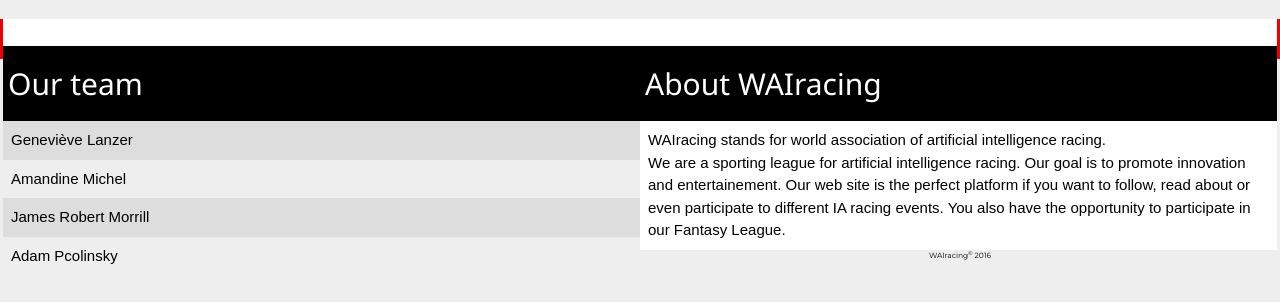
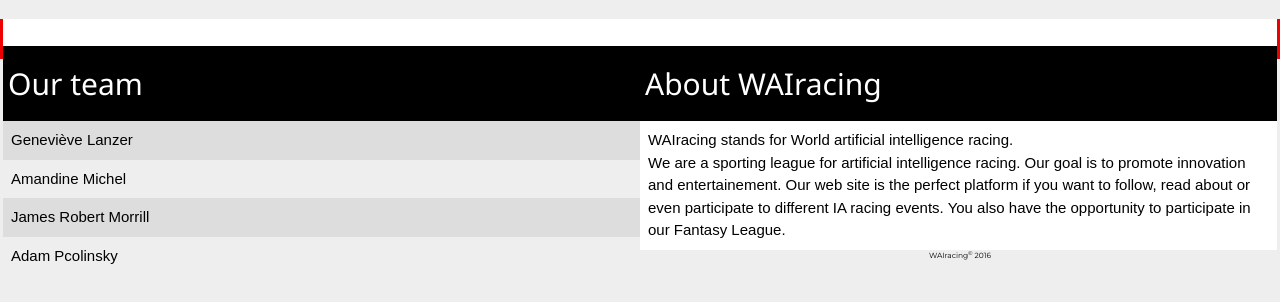
Before and after one commit to WAIracing/WAIracing.github.io, a plain HTML site: page about us.html in a window 1280 px wide. Shown: the part 58-360 px from the top of the page. Drawn offline with nearby package versions, Linux system fonts and the light colour scheme.

Commit message:
about us

```diff
--- a/about us.html
+++ b/about us.html
@@ -56,7 +56,7 @@
 					<th style="background-color:black;color:white;padding:5px;"><h2>About WAIracing</h2></th>
 				</tr>
 				<tr>
-					<td style="background-color:white;">WAIracing stands for world association of artificial intelligence racing. <br/>
+					<td style="background-color:white;">WAIracing stands for World artificial intelligence racing. <br/>
 					We are a sporting league for artificial intelligence racing.  Our goal is to promote innovation and entertainement.
 					Our web site is the perfect platform if you want to follow, read about or even participate to different IA racing events.
 					You also have the opportunity to participate in our Fantasy League.</td>
```
